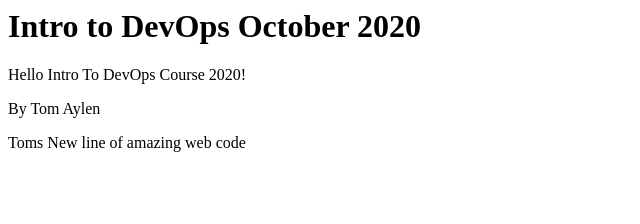
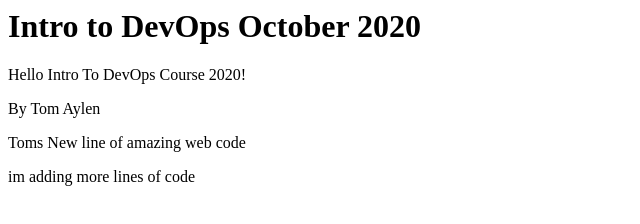
Before and after one commit to TomAylen/HelloNatives, a plain HTML site: page index.html in a window 1280 px wide. Shown: the whole page, without its empty margins (0-640 px from the left). Drawn offline with Linux system fonts and the light colour scheme.

Commit message:
added a line

```diff
--- a/index.html
+++ b/index.html
@@ -5,5 +5,6 @@
   <p> Hello Intro To DevOps Course 2020! </p>
   <p> By Tom Aylen </p>
   <p> Toms New line of amazing web code </p>
+  <p> im adding more lines of code</p>
 </body>
 </html>
```
